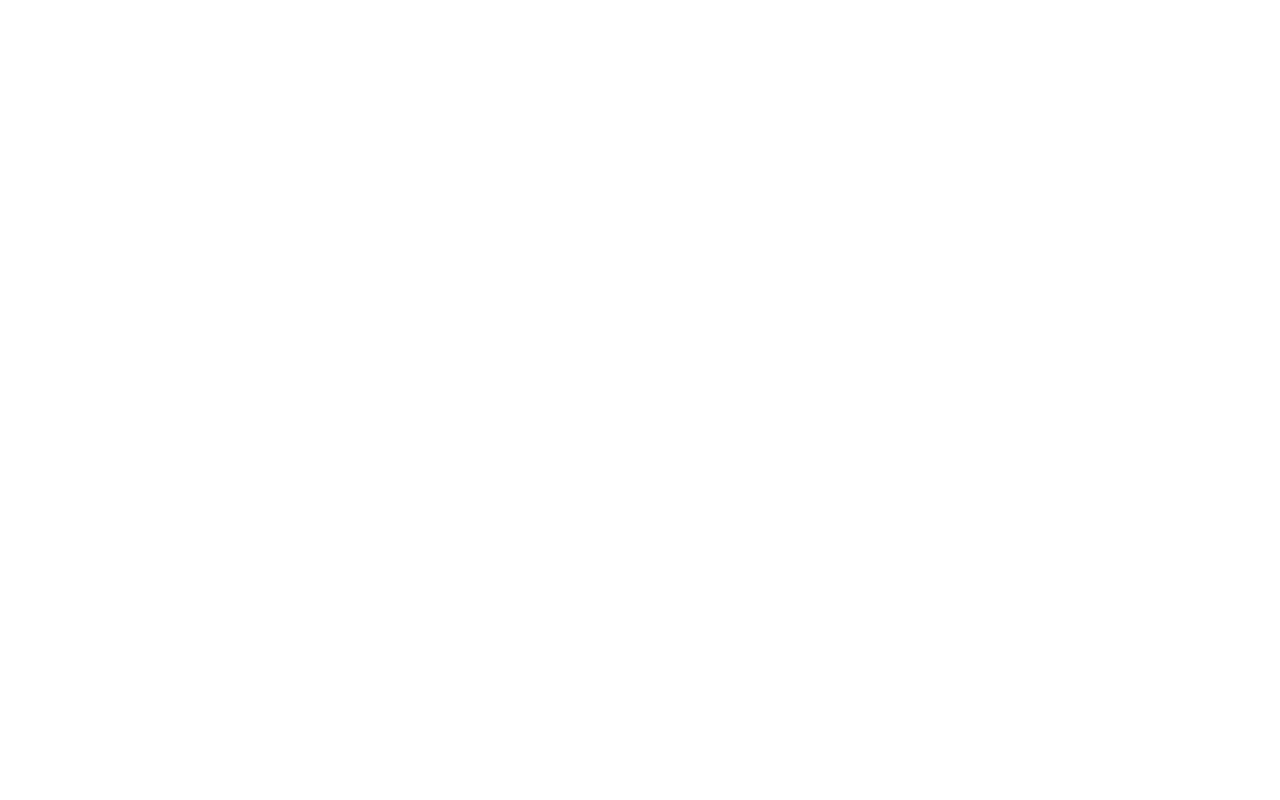
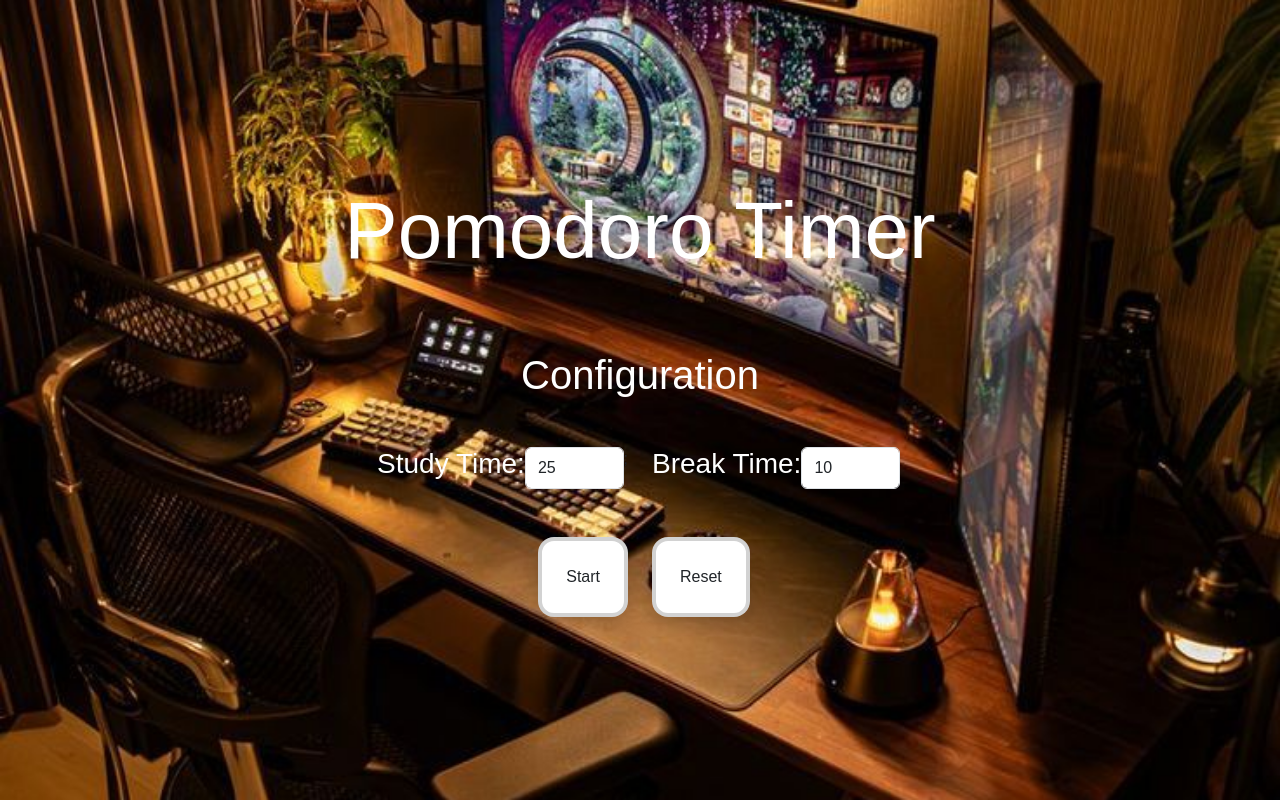
Before and after one commit to matti434/Pomodoro, a plain HTML site: page index.html in a window 1280 px wide. Drawn offline with nearby package versions, Linux system fonts and the light colour scheme.

Commit message:
add initial index.html structure with title,buttons and inputs

```diff
--- a/index.html
+++ b/index.html
@@ -1,15 +1,47 @@
 <!DOCTYPE html>
 <html lang="en">
+
 <head>
     <meta charset="UTF-8">
     <meta name="viewport" content="width=device-width, initial-scale=1.0">
-    <link href="https://cdn.jsdelivr.net/npm/bootstrap@5.3.8/dist/css/bootstrap.min.css" rel="stylesheet" integrity="sha384-sRIl4kxILFvY47J16cr9ZwB07vP4J8+LH7qKQnuqkuIAvNWLzeN8tE5YBujZqJLB" crossorigin="anonymous">
+    <link href="https://cdn.jsdelivr.net/npm/bootstrap@5.3.8/dist/css/bootstrap.min.css" rel="stylesheet"
+        integrity="sha384-sRIl4kxILFvY47J16cr9ZwB07vP4J8+LH7qKQnuqkuIAvNWLzeN8tE5YBujZqJLB" crossorigin="anonymous">
     <link rel="stylesheet" href="style.css">
     <title>Document</title>
 </head>
+
 <body>
 
+    <section class="container-fluid min-vh-100 d-flex justify-content-center align-items-center">
+        <div class="row text-center justify-content-center align-items-center">
+            <div class="col-12 mb-3">
+                <h1 class="display-1 text-white">Pomodoro Timer</h1>
+            </div>
+            <div class="row justify-content-center align-items-center mt-5">
+                <h1 class="text-white mb-5">Configuration</h1>
+                <div class="col-12 col-md-4 d-flex justify-content-center justify-content-md-end">
+                    <h3 class="text-white d-flex align-items-center ">Study Time: </h3>
+                    <input type="text" class="form-control w-25" id="inputStudy" value="25">;
+                </div>
+                <div class="col-12 col-md-4 d-flex justify-content-center justify-content-md-start">
+                    <h3 class="text-white d-flex align-items-center">Break Time: </h3>
+                    <input type="text" class="form-control w-25" id="inputBreak" value="10">
+                </div>
+            </div>
+            <div class="col-12 col-md-6 mt-5 d-flex justify-content-center justify-content-md-end">
+                <button class="card border-4 rounded-4 shadow p-4" id="startButton">Start</button>
+            </div>
+            <div class="col-12 col-md-6 mt-5 d-flex justify-content-center justify-content-md-start">
+                <button class="card border-4 rounded-4 shadow p-4" id="resetButton">Reset</button>
+            </div>
+        </div>
+    </section>
 
-    <script src="https://cdn.jsdelivr.net/npm/bootstrap@5.3.8/dist/js/bootstrap.bundle.min.js" integrity="sha384-FKyoEForCGlyvwx9Hj09JcYn3nv7wiPVlz7YYwJrWVcXK/BmnVDxM+D2scQbITxI" crossorigin="anonymous"></script>
+
+
+    <script src="https://cdn.jsdelivr.net/npm/bootstrap@5.3.8/dist/js/bootstrap.bundle.min.js"
+        integrity="sha384-FKyoEForCGlyvwx9Hj09JcYn3nv7wiPVlz7YYwJrWVcXK/BmnVDxM+D2scQbITxI"
+        crossorigin="anonymous"></script>
 </body>
+
 </html>
--- a/style.css
+++ b/style.css
@@ -0,0 +1,29 @@
+* {
+  margin: 0;
+  padding: 0;
+  box-sizing: border-box;
+}
+
+body {
+  background-image: url("assets/fondoPomodoro.jpg");
+  background-size: cover;
+  background-position: center;
+  background-repeat: no-repeat;
+  background-attachment: fixed;
+  margin: 0;
+  padding: 0;
+  height: 100vh;
+  font-family: Arial, sans-serif;
+}
+
+.pomodoro-container {
+  display: flex;
+  justify-content: center;
+  align-items: center;
+  background-color: rgba(255, 255, 255, 0.10); /* Transparencia */
+  padding: 40px;
+  margin: 50px;
+  border-radius: 15px;
+  backdrop-filter: blur(5px); /* Efecto de vidrio esmerilado */
+  border: 1px solid rgba(255, 255, 255, 0.2);
+}
```
Also changed, not shown: assets/fondoPomodoro.jpg (added).
